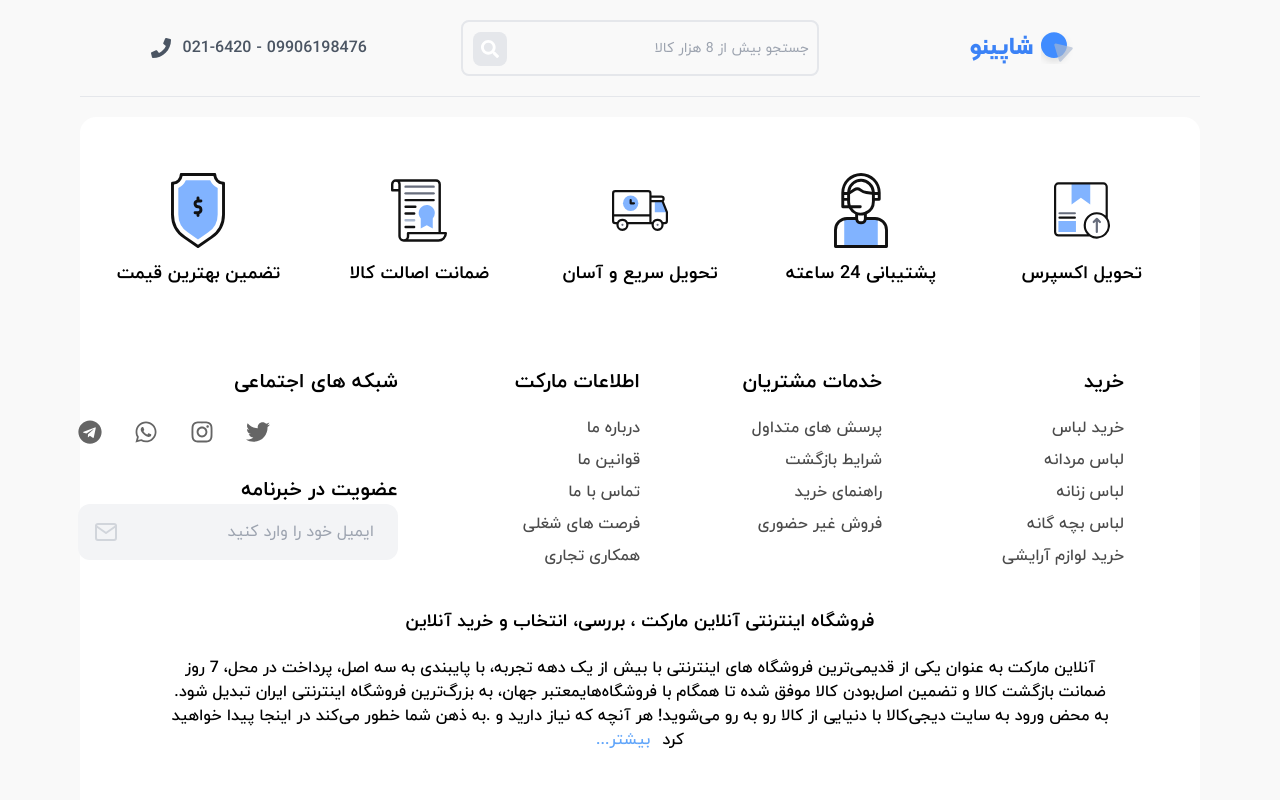
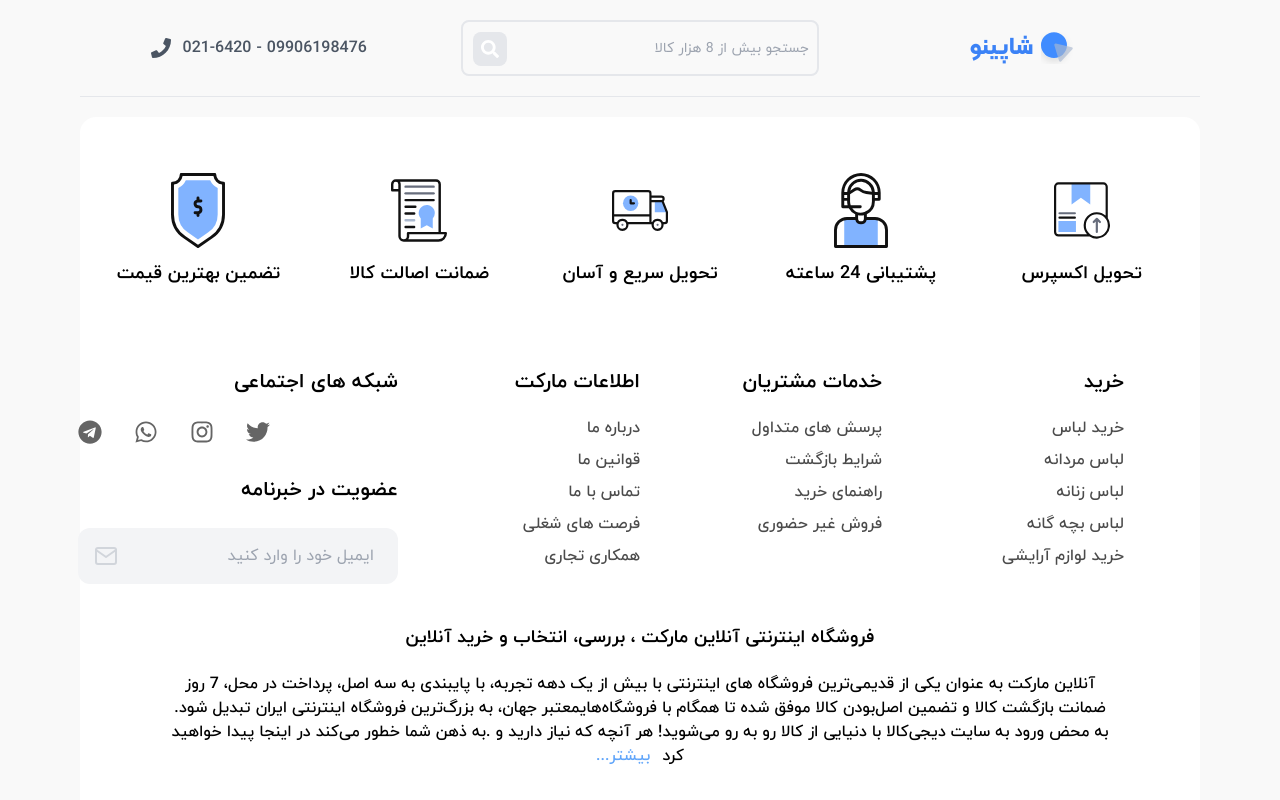
Before and after one commit to Ario-Team/shapino-frontend, a Next.js app: page / in a window 1280 px wide. Shown: the top 800 px of the page. Built offline with nearby package versions, Linux system fonts and the light colour scheme.

Commit message:
Fixed the newsletter top margin

```diff
--- a/components/Footer.jsx
+++ b/components/Footer.jsx
@@ -69,7 +69,7 @@ const Footer = () => {
             <span className="font-iran-yekan font-bold text-xl">
               عضویت در خبرنامه
             </span>
-            <div className="w-full relative">
+            <div className="w-full relative mt-6">
               <input
                 className="peer w-full bg-gray-100 py-4 rounded-xl font-iran-yekan font-normal text-base pr-6"
                 placeholder="ایمیل خود را وارد کنید"
```
